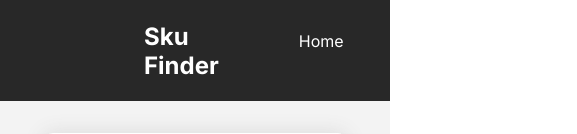
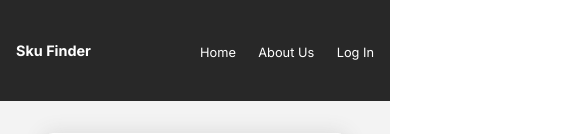
Before and after one commit to sdeepanshu11111/sku-data, a React (Create React App) app: page / in a window 390 px wide. Shown: the top 134 px of the page, 577 px wide, since content can reach past the window. Built offline with nearby package versions, Linux system fonts and the light colour scheme.

Commit message:
ui changes with  nav

```diff
--- a/src/App.js
+++ b/src/App.js
@@ -29,6 +29,7 @@ function App() {
       <Nav />
 
       <Products data={data} />
+      <Login />
     </div>
   );
 }
--- a/src/styles/_nav.scss
+++ b/src/styles/_nav.scss
@@ -10,11 +10,15 @@ nav {
 
   h1 {
     color: white;
+    font-size: 0.9rem;
+    width: 30%;
   }
 
   ul {
     display: flex;
     list-style: none;
+    width: 70%;
+    justify-content: flex-end;
 
     li {
       padding-left: 5rem;
@@ -23,6 +27,19 @@ nav {
     a {
       text-decoration: none;
       color: white;
+      font-size: 0.8rem;
     }
   }
 }
+
+@media (max-width: 400px) {
+  nav {
+    padding: 0rem 1rem 0rem 1rem;
+
+    ul {
+      li {
+        padding-left: 1.4rem;
+      }
+    }
+  }
+}
```
